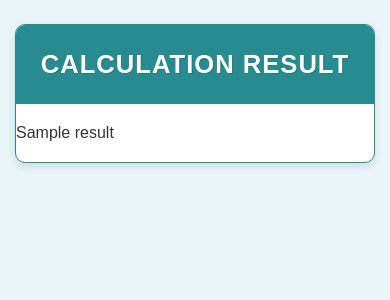
After one commit to Deepakyavav/codespaces-flask, a Flask app: template Template/results.html in a window 390 px wide. The commit adds this page. Shown: the top 300 px of the page. Run offline with Flask 3, Linux system fonts and the light colour scheme; the template is opened without the code that fills it: most values are stand-ins (such as "Sample title", 1, 10 or a date in 2020); some libraries are stand-ins or nearby versions.

Commit message:
new data

```diff
--- /dev/null
+++ b/Style/style.css
@@ -0,0 +1,156 @@
+body {
+    background-color: #e9f5f8;
+    font-family: Arial, sans-serif;
+    color: #333;
+    line-height: 1.6;
+  }
+
+  .header {
+    background-color: #288b8f;
+    color: #ffffff;
+    font-size: 1.8em;
+    padding: 1.2rem;
+    text-align: center;
+    text-transform: uppercase;
+    letter-spacing: 1px;
+  }
+
+  img {
+    border-radius: 50%;
+    height: 60px;
+    width: 60px;
+    box-shadow: 0 0 5px rgba(0, 0, 0, 0.2);
+  }
+
+  .table-users {
+    border: 1px solid #288b8f;
+    border-radius: 10px;
+    box-shadow: 0 4px 10px rgba(0, 0, 0, 0.1);
+    max-width: calc(100% - 2em);
+    margin: 1.5em auto;
+    overflow: hidden;
+    width: 800px;
+    background-color: #ffffff;
+  }
+
+  table {
+    width: 100%;
+  }
+
+  table td, table th {
+    color: #2a686e;
+    padding: 12px;
+  }
+
+  table td {
+    text-align: center;
+    vertical-align: middle;
+  }
+
+  table td:last-child {
+    font-size: 0.95em;
+    line-height: 1.4;
+    text-align: left;
+  }
+
+  table th {
+    background-color: #cfecef;
+    font-weight: 400;
+  }
+
+  table tr:nth-child(even) {
+    background-color: #f7fcfc;
+  }
+
+  table tr:nth-child(odd) {
+    background-color: #ffffff;
+  }
+
+  @media screen and (max-width: 700px) {
+    table, tr, td {
+      display: block;
+    }
+
+    td:first-child {
+      position: absolute;
+      top: 50%;
+      transform: translateY(-50%);
+      width: 80px;
+    }
+
+    td:not(:first-child) {
+      margin-left: 100px;
+      padding: 4px 20px 4px 90px;
+      position: relative;
+      text-align: left;
+    }
+
+    td:not(:first-child):before {
+      color: #6cbdc4;
+    }
+
+    td:nth-child(2):before {
+      content: 'Name:';
+    }
+
+    td:nth-child(3):before {
+      content: 'Email:';
+    }
+
+    td:nth-child(4):before {
+      content: 'Phone:';
+    }
+
+    td:nth-child(5):before {
+      content: 'Comments:';
+    }
+
+    tr {
+      padding: 10px 0;
+      position: relative;
+    }
+
+    tr:first-child {
+      display: none;
+    }
+  }
+
+  @media screen and (max-width: 500px) {
+    .header {
+      font-size: 1.6em;
+      font-weight: bold;
+      text-shadow: 1px 1px 0 rgba(0, 0, 0, 0.1);
+    }
+
+    img {
+      border: 2px solid #cfecef;
+      height: 80px;
+      margin: 0.5rem 0;
+      width: 80px;
+    }
+
+    td:first-child {
+      background-color: #d0e8eb;
+      border-bottom: 1px solid #cfecef;
+      border-radius: 10px 10px 0 0;
+      width: 100%;
+    }
+
+    td:not(:first-child) {
+      padding: 6px 1em;
+      width: 100%;
+    }
+
+    td:not(:first-child):before {
+      font-size: 0.9em;
+      padding-top: 0.2em;
+    }
+
+    td:last-child {
+      padding-bottom: 1rem !important;
+    }
+
+    tr {
+      background-color: white !important;
+      border: 1px solid #288b8f;
+      border-radius:
--- /dev/null
+++ b/Template/results.html
@@ -0,0 +1,24 @@
+<!DOCTYPE html>
+<html lang="en">
+
+<head>
+  <meta charset="UTF-8">
+  <meta name="viewport" content="width=device-width, initial-scale=1.0">
+  <title>Calculation Result</title>
+  <!-- Normalize CSS for consistent styling -->
+  <link rel="stylesheet" href="https://cdnjs.cloudflare.com/ajax/libs/normalize/5.0.0/normalize.min.css">
+  <!-- Custom Stylesheet -->
+  <link rel="stylesheet" href="{{ url_for('static', filename='css/style.css') }}">
+</head>
+
+<body>
+  <div class="table-users">
+    <div class="header">Calculation Result</div>
+
+    <div class="result-content">
+      <p>{{ result }}</p>
+    </div>
+  </div>
+</body>
+
+</html>
--- a/app.py
+++ b/app.py
@@ -1,7 +1,62 @@
-from flask import Flask, render_template
+from flask import Flask, request, render_template, jsonify
 
 app = Flask(__name__)
 
-@app.route("/")
-def hello_world():
-    return render_template("index.html", title="Hello")
+@app.route('/')
+def home_page():
+    return render_template('./Template/index.html')
+
+@app.route('/math', methods=['POST'])
+def math_ops():
+    if request.method == 'POST':
+        ops = request.form['operation']
+        num1 = int(request.form['num1'])
+        num2 = int(request.form['num2'])
+        if ops == 'add':
+            r = num1 + num2
+            result = f"The sum of {num1} and {num2} is {r}"
+        elif ops == 'subtract':
+            r = num1 - num2
+            result = f"The difference between {num1} and {num2} is {r}"
+        elif ops == 'multiply':
+            r = num1 * num2
+            result = f"The product of {num1} and {num2} is {r}"
+        elif ops == 'divide':
+            if num2 != 0:
+                r = num1 / num2
+                result = f"The quotient of {num1} divided by {num2} is {r}"
+            else:
+                result = "Error: Division by zero is not allowed."
+        else:
+            result = "Error: Unsupported operation."
+
+        return render_template('results.html', result=result)
+
+@app.route('/postman_action', methods=['POST'])
+def math_ops1():
+    if request.method == 'POST':
+        ops = request.json.get('operation')
+        num1 = int(request.json.get('num1'))
+        num2 = int(request.json.get('num2'))
+        if ops == 'add':
+            r = num1 + num2
+            result = f"The sum of {num1} and {num2} is {r}"
+        elif ops == 'subtract':
+            r = num1 - num2
+            result = f"The difference between {num1} and {num2} is {r}"
+        elif ops == 'multiply':
+            r = num1 * num2
+            result = f"The product of {num1} and {num2} is {r}"
+        elif ops == 'divide':
+            if num2 != 0:
+                r = num1 / num2
+                result = f"The quotient of {num1} divided by {num2} is {r}"
+            else:
+                result = "Error: Division by zero is not allowed."
+        else:
+            result = "Error: Unsupported operation."
+
+        return jsonify(result=result)
+
+if __name__ == "__main__":
+    app.run(host="0.0.0.0")
--- a/templates/index.html
+++ b/templates/index.html
@@ -3,6 +3,7 @@
     <link rel="stylesheet" href="{{ url_for('static', filename='main.css') }}">
 
 <body>
+    <h1>This is new aera</h1>
     <div class="App">
         <header class="App-header">
             <img src="{{ url_for('static', filename='Octocat.png') }}" class="App-logo" alt="logo" />
```
Also changed, not shown: Style/main.css (added, +35 -0 lines), Template/index.html (added, +48 -0 lines).
